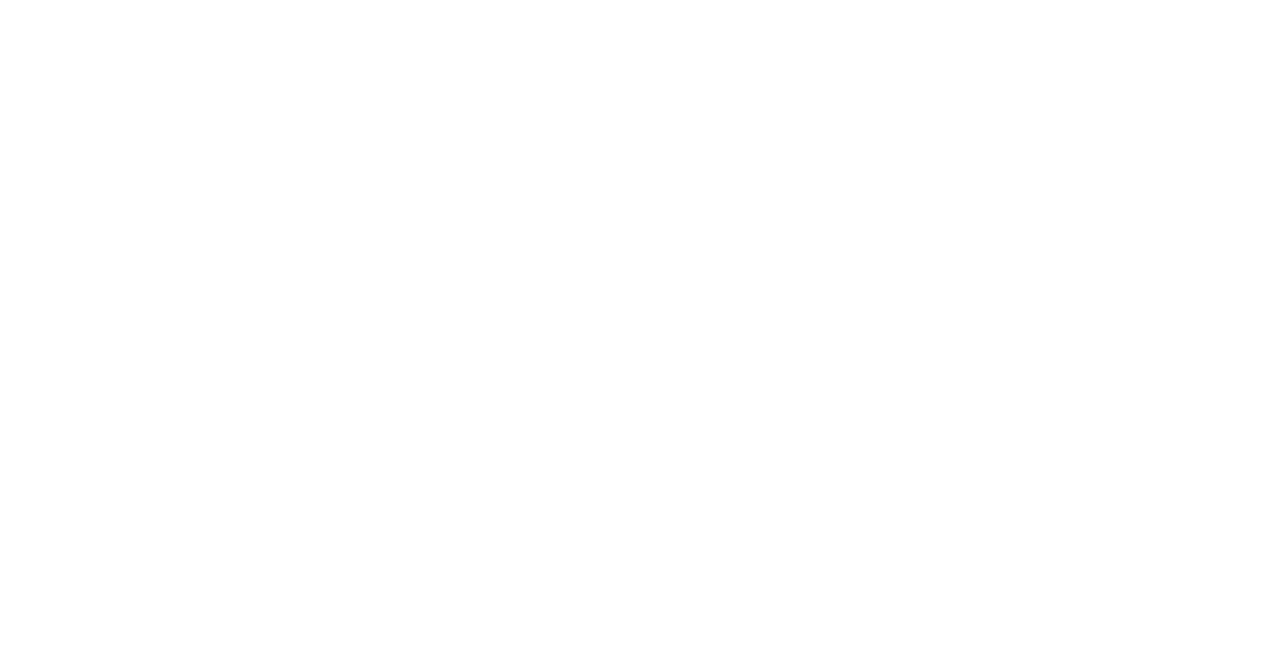
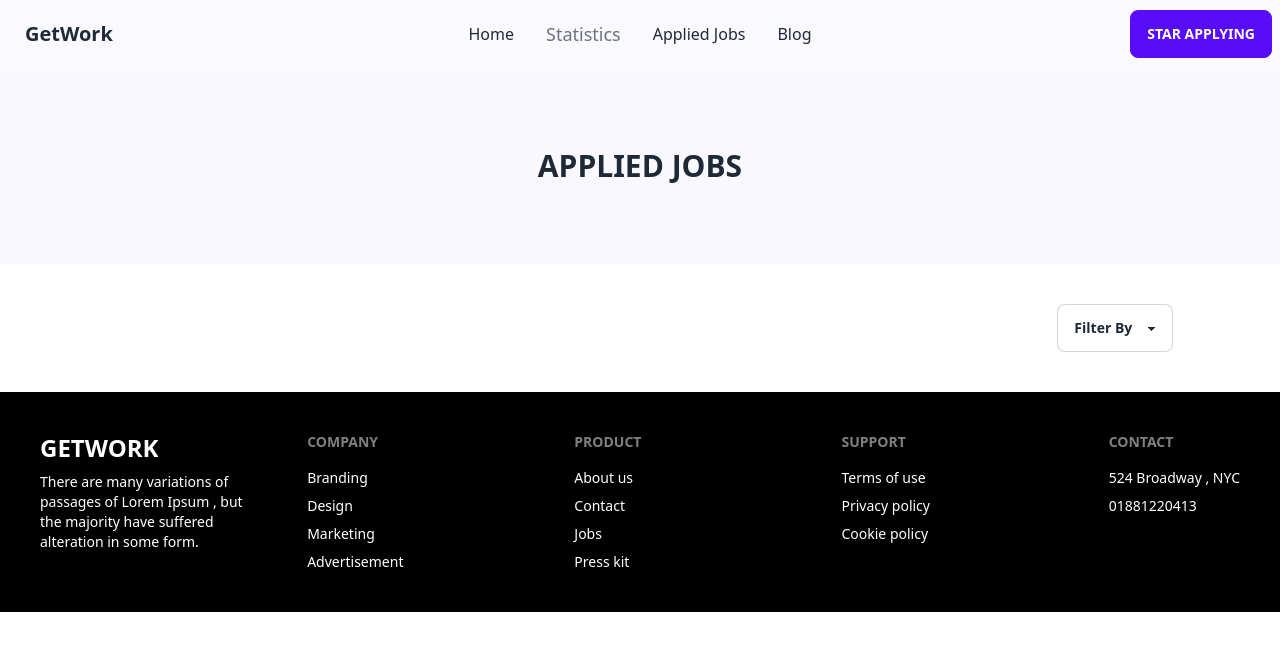
Before and after one commit to Auporna-Barua/careerHub, a React (Vite) app: page /applied in a window 1280 px wide. Shown: the top 650 px of the page. Built offline with nearby package versions, Linux system fonts and the light colour scheme.

Commit message:
redirects file add on public folder

```diff
--- a/src/Applied.jsx
+++ b/src/Applied.jsx
@@ -1,11 +1,62 @@
-import React from 'react';
+import React, { useEffect, useState } from "react";
+import Header from "./components/header/Header";
+import AppliedJob from "./components/appliedJob/AppliedJob";
+import Footer from "./components/footer/Footer";
+const jobTypes = ["On-site", "Remote"];
 
 const Applied = () => {
-    return (
-        <div>
+  const [selectedJobType, setSelectedJobType] = useState("");
 
-        </div>
-    );
+  const [applied, setApplied] = useState(
+    JSON.parse(localStorage.getItem("apply")) || []
+  );
+  useEffect(() => {
+    setApplied(JSON.parse(localStorage.getItem("apply")) || []);
+  }, [selectedJobType]);
+  const handleJobTypeChange = (event) => {
+    setSelectedJobType(event.target.value);
+  };
+
+  let filteredJobs = selectedJobType
+    ? applied.filter((job) => job.job_type[0] == selectedJobType)
+    : applied;
+
+  console.log("applied", filteredJobs);
+  return (
+    <div>
+      <Header />
+      {applied ? (
+        <>
+          <div className="py-20 text-center text-3xl font-bold bg-[#FAF8FF] uppercase">
+            Applied Jobs
+          </div>
+          <div className="w-10/12 mx-auto">
+            <div className="flex justify-end my-10 pb-0">
+              <select
+                className="select select-bordered"
+                value={selectedJobType}
+                onChange={handleJobTypeChange}
+              >
+                <option selected value="">
+                  Filter By
+                </option>
+                {jobTypes.map((jobType) => (
+                  <option key={jobType} value={jobType}>
+                    {jobType}
+                  </option>
+                ))}
+              </select>
+            </div>
+            {filteredJobs &&
+              filteredJobs.map((job) => <AppliedJob job={job} key={job.id} />)}
+          </div>
+        </>
+      ) : (
+        <h2 className="text-center text-2xl mt-20 font-bold">No Applied Job</h2>
+      )}
+      <Footer />
+    </div>
+  );
 };
 
 export default Applied;
--- /dev/null
+++ b/src/components/appliedJob/AppliedJob.jsx
@@ -0,0 +1,58 @@
+import React from "react";
+import { AiOutlineDollarCircle } from "react-icons/ai";
+import { GoLocation } from "react-icons/go";
+import { useNavigate } from "react-router-dom";
+
+const AppliedJob = ({ job }) => {
+  const history = useNavigate();
+
+  const handleJob = (id) => {
+    console.log(id);
+    history(`/details/${id}`);
+  };
+  return (
+    <div className="grid grid-cols-3 gap-5 my-20   border border-y-sky-100 rounded-lg">
+      <div className="flex justify-center items-center">
+        <figure>
+          <img src={job.company_logo} alt={job.title} />
+        </figure>
+      </div>
+
+      <div className="card card-compact  ">
+        <div className="card-body">
+          <h2 className="card-title">{job.title}</h2>
+          <p>{job.company_name}</p>
+          <div className="flex gap-4">
+            {job.job_type &&
+              job.job_type.map((type, i) => (
+                <button
+                  key={i}
+                  className="btn btn-sm btn-outline border  border-[#818DFE] hover:bg-[#818DFE] outline-none hover:border-[#818DFE]"
+                >
+                  {type}
+                </button>
+              ))}
+          </div>
+          <div className="flex justify-start items-center gap-4">
+            <div className="flex justify-start items-center gap-2 font-bold">
+              <GoLocation /> <span>{job.location}</span>
+            </div>
+            <div className="flex justify-start items-center gap-2 font-bold">
+              <AiOutlineDollarCircle /> <span>Salary: {job.salary_range}</span>
+            </div>
+          </div>
+        </div>
+      </div>
+      <div className="flex justify-center items-center">
+        <button
+          className="btn bg-[#818DFE] border-none  hover:bg-[#818DFE]"
+          onClick={() => handleJob(job.id)}
+        >
+          View Details
+        </button>
+      </div>
+    </div>
+  );
+};
+
+export default AppliedJob;
--- a/src/components/header/Header.jsx
+++ b/src/components/header/Header.jsx
@@ -3,7 +3,7 @@
 
 const Header = () => {
   return (
-    <div className="navbar bg-base-100">
+    <div className="navbar bg-[#F9F9FF] ">
       <div className="navbar-start">
         <div className="dropdown">
           <label tabIndex={0} className="btn btn-ghost lg:hidden">
@@ -27,6 +27,9 @@
             className="menu menu-compact dropdown-content mt-3 p-2 shadow bg-base-100 rounded-box w-52"
           >
             <li>
+              <Link to="/">Home</Link>
+            </li>
+            <li>
               <Link to="/Statistics">Statistics</Link>
             </li>{" "}
             <li>
@@ -41,6 +44,9 @@
       </div>
       <div className="navbar-center hidden lg:flex">
         <ul className="menu menu-horizontal px-1">
+          <li>
+            <Link to="/">Home</Link>
+          </li>
           <li className="text-gray-500 text-lg">
             <Link to="/Statistics">Statistics</Link>
           </li>{" "}
@@ -53,7 +59,9 @@
         </ul>
       </div>
       <div className="navbar-end">
-        <a className="btn btn-primary">Star Applying</a>
+        <a className="btn btn-primary" href="#jobs">
+          Star Applying
+        </a>
       </div>
     </div>
   );
```
Also changed, not shown: 1 other file (tests, documents, lock files or other folders).
